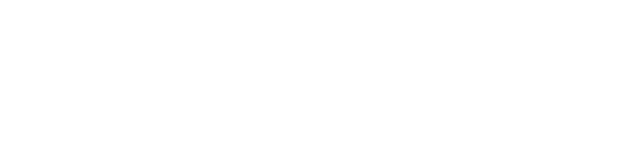
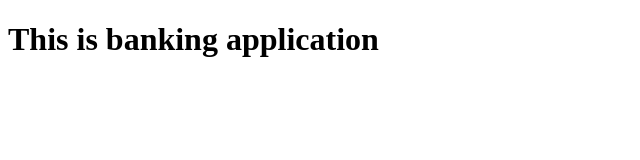
Before and after one commit to sasika1109/Banking-App, a plain HTML site: page index.html in a window 1280 px wide. Shown: the whole page, without its empty margins (0-640 px from the left). Drawn offline with Linux system fonts and the light colour scheme.

Commit message:
Testing gitbot for Slack

```diff
--- a/index.html
+++ b/index.html
@@ -7,6 +7,6 @@
     <title>Banking Application</title>
 </head>
 <body>
-
+    <h1>This is banking application</h1>
 </body>
 </html>
```
